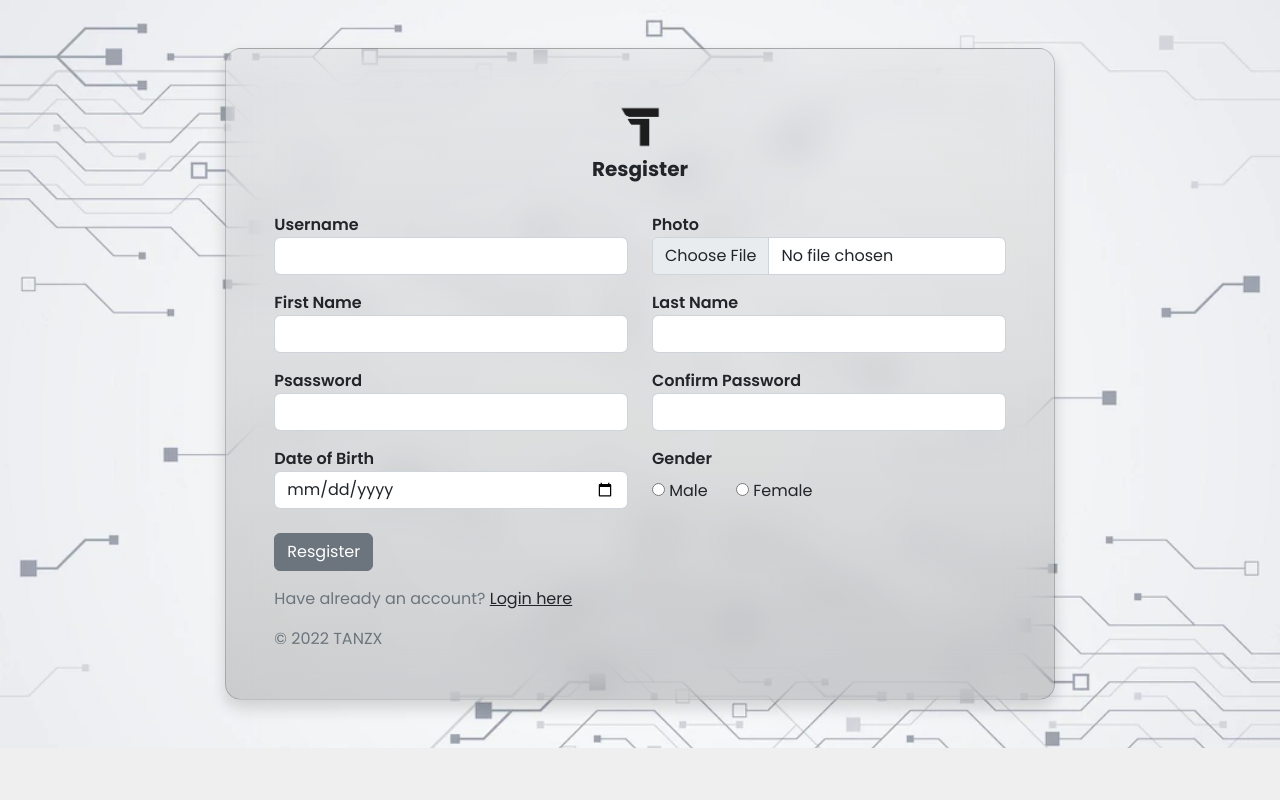
After one commit to tanzhenxun/tanzhenxun.github.io, a PHP site: page /register.php in a window 1280 px wide. The commit adds this page. Run offline with PHP 8.4, Linux system fonts and the light colour scheme; some libraries are stand-ins or nearby versions.

Commit message:
finish resgister

```diff
--- a/project/css/index.css
+++ b/project/css/index.css
@@ -4,6 +4,7 @@ body {
     display: flex;
     min-height: 100vh;
     flex-direction: column;
+    font-family: 'Poppins', sans-serif;
 }
 
 .full_page{
--- a/project/customer_create.php
+++ b/project/customer_create.php
@@ -233,9 +233,7 @@ include 'logincheck.php';
                                                                                                 if ($_POST['gender'] == "female") {
                                                                                                     echo "checked";
                                                                                                 }
-                                                                                            }else{
-                                                                                                echo "";
-                                                                                            } ?>>
+                                                                                            }?>>
                         <label for="gender">Female</label>
                     </td>
                 </tr>
--- a/project/logincheck.php
+++ b/project/logincheck.php
@@ -2,6 +2,6 @@
 session_start();
 
 if (!isset($_SESSION["login"])){
-    header("Location: login.php?error=Please make sure you login first");
+    header("Location: login.php?action=logincheck");
 }
 ?>
--- a/project/logout.php
+++ b/project/logout.php
@@ -3,7 +3,7 @@ session_start();
 
 session_unset();
 session_destroy();
-header("Location: login.php?error=Please login again");
+header("Location: login.php?action=logout");
 
 
 ?>
--- /dev/null
+++ b/project/register.php
@@ -0,0 +1,244 @@
+<!doctype html>
+<html lang="en">
+
+<head>
+    <meta charset="utf-8">
+    <meta name="viewport" content="width=device-width, initial-scale=1">
+    <meta name="description" content="">
+    <meta name="author" content="Mark Otto, Jacob Thornton, and Bootstrap contributors">
+    <meta name="generator" content="Hugo 0.104.2">
+    <title>Resgiater</title>
+
+    <script src="https://kit.fontawesome.com/f9f6f2f33c.js" crossorigin="anonymous"></script>
+    <link href="https://cdn.jsdelivr.net/npm/bootstrap@5.2.2/dist/css/bootstrap.min.css" rel="stylesheet" integrity="sha384-Zenh87qX5JnK2Jl0vWa8Ck2rdkQ2Bzep5IDxbcnCeuOxjzrPF/et3URy9Bv1WTRi" crossorigin="anonymous">
+    <link rel="preconnect" href="https://fonts.googleapis.com">
+    <link rel="preconnect" href="https://fonts.gstatic.com" crossorigin>
+    <link href="https://fonts.googleapis.com/css2?family=Poppins:wght@300;400;500;600;700&display=swap" rel="stylesheet">
+    <link rel="stylesheet" href="css/index.css">
+</head>
+
+<body>
+    <div class=" login-bg">
+        <div class="container-fluid py-5 h-100 ">
+            <div class="row d-flex justify-content-center align-items-center h-100">
+                <div class="col-12 col-lg-8">
+                    <div class="card shadow-2-strong shadow" style="border-radius: 1rem;">
+                        <div class="card-body p-sm-5 p-4 ">
+                            <div class="text-center">
+                                <img src="images/tanzxlogo.png" alt="Tanzx Logo" class="logo text-center">
+                                <h5 class="mb-3 fw-bold">Resgister</h5>
+                            </div>
+                            <?php
+                    if ($_POST) {
+                        include 'config/database.php';
+                        $username = $_POST['username'];
+                        $password = $_POST['password'];
+                        $firstname = $_POST['firstname'];
+                        $lastname = $_POST['lastname'];
+                        $date_of_birth = $_POST['date_of_birth'];
+                        $confirm_password = $_POST['confirm_password'];
+
+                        // new 'image' field
+                        $image = !empty($_FILES["image"]["name"])
+                            ? sha1_file($_FILES['image']['tmp_name']) . "-" . basename($_FILES["image"]["name"])
+                            : "NULL";
+                        $image = htmlspecialchars(strip_tags($image));
+
+                        $uppercase = preg_match('@[A-Z]@', $password);
+                        $lowercase = preg_match('@[a-z]@', $password);
+                        $number    = preg_match('@[0-9]@', $password);
+
+                        // error message is empty
+                        $file_upload_error_messages = "";
+
+                        if ($username == "" || $password == "" || $confirm_password == "" || $firstname == "" || $lastname == "" || $account_status == "" || $date_of_birth == "" || empty($POST['gender'])) {
+                            echo "<div class='alert alert-danger'>Please make sure all fields are not emplty!</div>";
+                        } else {
+                            if (strlen($username) >= 6) {
+                                if (strpos(trim($username), ' ')) {
+                                    $file_upload_error_messages .= "<div>Username should not contain whitespace!</div>";
+                                } else {
+                                    $username = $_POST['username'];
+                                }
+                            } else {
+                                $file_upload_error_messages .= "<div>Your username must contain at least 6 characters!</div>";
+                            }
+
+                            if (strlen($password) >= 8) {
+                                if ($uppercase || $lowercase || $number) {
+                                    if ($password !== $confirm_password) {
+                                        $file_upload_error_messages .= "<div>Passwords do not match, please type again.</div>";
+                                    } else {
+                                        $password = md5($_POST['password']);
+                                    }
+                                } else {
+                                    $file_upload_error_messages .= "<div>Your password must contain at least one uppercase, one lowercase and one number!</div>";
+                                }
+                            } else {
+                                $file_upload_error_messages .= "<div>Your password must contain at least 8 characters!</div>";
+                            }
+
+
+
+                            $now_date = date('Y-m-d');
+                            $diff = date_diff(date_create($now_date), date_create($date_of_birth));
+                            $year = (int)$diff->format("%R%y");
+
+                            if ($year >= -18) {
+                                $file_upload_error_messages .= "<div>You must be above 18 age old!</div>";
+                            } else {
+                                $date_of_birth = $_POST['date_of_birth'];
+                            }
+
+                            // now, if image is not empty, try to upload the image
+                            if ($image && $image != "NULL") {
+
+                                // upload to file to folder
+                                $target_directory = "upload_customer/";
+                                $target_file = $target_directory . $image;
+                                $file_type = pathinfo($target_file, PATHINFO_EXTENSION);
+
+                                // make sure that file is a real image
+                                $check = getimagesize($_FILES["image"]["tmp_name"]);
+                                if ($check !== false) {
+                                    // submitted file is an image
+                                    // make sure certain file types are allowed
+                                    $allowed_file_types = array("jpg", "jpeg", "png", "gif");
+                                    if (!in_array($file_type, $allowed_file_types)) {
+                                        $file_upload_error_messages .= "<div>Only JPG, JPEG, PNG, GIF files are allowed.</div>";
+                                    }
+                                    // make sure file does not exist
+                                    if (file_exists($target_file)) {
+                                        $file_upload_error_messages .= "<div>Image already exists. Try to change file name.</div>";
+                                    }
+                                    // make sure submitted file is not too large, can't be larger than 1 MB
+                                    if ($_FILES['image']['size'] > (1024000)) {
+                                        $file_upload_error_messages .= "<div>Image must be less than 1 MB in size.</div>";
+                                    }
+                                    // make sure the 'uploads' folder exists
+                                    // if not, create it
+                                    if (!is_dir($target_directory)) {
+                                        mkdir($target_directory, 0777, true);
+                                    }
+                                } else {
+                                    $file_upload_error_messages .= "<div>Submitted file is not an image.</div>";
+                                }
+                                // if $file_upload_error_messages is still empty
+                                if (empty($file_upload_error_messages)) {
+                                    // it means there are no errors, so try to upload the file
+                                    if (!move_uploaded_file($_FILES["image"]["tmp_name"], $target_file)) {
+                                        // it means photo was uploaded
+                                        $file_upload_error_messages .= "<div>Unable to upload photo.</div>";
+                                    }
+                                }
+                            }
+
+
+                            if (!empty($file_upload_error_messages)) {
+                                echo "<div class='alert alert-danger'>";
+                                echo "<div>{$file_upload_error_messages}</div>";
+                                echo "</div>";
+                            } else {
+                                try {
+                                    // insert query
+                                    $query = "INSERT INTO customers SET username=:username, password=:password, firstname=:firstname, lastname=:lastname, gender=:gender, date_of_birth=:date_of_birth, account_status=:account_status, register_date=:register_date, image_cus=:image_cus";
+                                    // prepare query for execution
+                                    $stmt = $con->prepare($query);
+                                    $gender = $_POST['gender'];
+                                    $account_status = 'active';
+
+                                    // bind the parameters
+                                    $stmt->bindParam(':username', $username);
+                                    $stmt->bindParam(':password', $password);
+                                    $stmt->bindParam(':firstname', $firstname);
+                                    $stmt->bindParam(':lastname', $lastname);
+                                    $register_date = date('Y-m-d H:i:s'); // get the current date and time
+                                    $stmt->bindParam(':register_date', $register_date);
+                                    $stmt->bindParam(':gender', $gender);
+                                    $stmt->bindParam(':date_of_birth', $date_of_birth);
+                                    $stmt->bindParam(':account_status', $account_status);
+                                    $stmt->bindParam(':image_cus', $image);
+                                    // Execute the query
+                                    if ($stmt->execute()) {
+                                        header('Location:login.php?action=sucessful');
+                                        echo "<div class='alert alert-success'>Record was saved.</div>";
+                                    } else {
+                                        echo "<div class='alert alert-danger'>Unable to save record.</div>";
+                                    }
+                                }
+                                // show error
+                                catch (PDOException $exception) {
+                                    die('ERROR: ' . $exception->getMessage());
+                                }
+                            }
+                        }
+                    }
+
+                    ?>
+                            <form action="<?php echo $_SERVER["PHP_SELF"]; ?>" method="POST" enctype="multipart/form-data">
+                                <div class="row mb-3 pt-3">
+                                    <div class="form-outline text-start col-sm-6 col-12">
+                                        <label for="username" class="fw-semibold">Username</label>
+                                        <input type="type" id="username" name="username" class="form-control form-control-md" />
+                                    </div>
+                                    <div class="form-outline text-start col-sm-6 col-12">
+                                        <label for="image" class="fw-semibold">Photo</label>
+                                        <input type='file' id='image' name='image' class="form-control form-control-md" />
+                                    </div>
+                                </div>
+                                <div class="row mb-3 ">
+                                    <div class="form-outline text-start col-sm-6 col-12">
+                                        <label for="firstname" class="fw-semibold">First Name</label>
+                                        <input type="type" id="firstname" name="firstname" class="form-control form-control-md" />
+                                    </div>
+                                    <div class="form-outline text-start col-sm-6 col-12 mt-3 mt-sm-0">
+                                        <label for="lastname" class="fw-semibold">Last Name</label>
+                                        <input type="type" id="lastname" name="lastname" class="form-control form-control-md" />
+                                    </div>
+                                </div>
+                                <div class="row mb-3">
+                                    <div class="form-outline text-start col-sm-6 col-12">
+                                        <label for="password" class="fw-semibold">Psassword</label>
+                                        <input type="password" id="password" name="password" class="form-control form-control-md" />
+                                    </div>
+                                    <div class="form-outline  text-start col-sm-6 col-12 mt-3 mt-sm-0">
+                                        <label for="confirm_password" class="fw-semibold">Confirm Password</label>
+                                        <input type="password" id="confirm_password" name="confirm_password" class="form-control form-control-md" />
+                                    </div>
+                                </div>
+                                <div class="row mb-4">
+                                    <div class="form-outline text-start col-sm-6 col-12">
+                                        <label for="date_of_birth" class="fw-semibold">Date of Birth</label>
+                                        <input type="date" id="date_of_birth" name="date_of_birth" class="form-control form-control-md" />
+                                    </div>
+                                    <div class="form-outline  text-start col-sm-6 col-12 mt-3 mt-sm-0">
+                                        <div class="fw-semibold">Gender</div>
+                                        <div class="mt-2 me-2">
+                                            <input type="radio" name="gender" value="male" class="">
+                                            <label for="gender" class="me-4">Male</label>
+                                            <input type="radio" name="gender" value="female" class="">
+                                            <label for="gender">Female</label>
+                                        </div>
+                                    </div>
+                                </div>
+                                <div class="text-center text-sm-start">
+                                    <button type="submit" class="btn btn-secondary btn-md btn-block">Resgister</button>
+
+                                    <div class="mt-3 mb-3 text-muted">Have already an account? <a href="register.php" class=" text-dark">Login here</a></div>
+
+                                    <div class="mt-3 text-muted">&copy; 2022 TANZX</div>
+                                </div>
+                            </form>
+                        </div>
+                    </div>
+
+                </div>
+            </div>
+        </div>
+    </div>
+
+
+    <script src="https://cdn.jsdelivr.net/npm/bootstrap@5.2.2/dist/js/bootstrap.bundle.min.js" integrity="sha384-OERcA2EqjJCMA+/3y+gxIOqMEjwtxJY7qPCqsdltbNJuaOe923+mo//f6V8Qbsw3" crossorigin="anonymous"></script>
+</body>
+
+</html>
```
Also changed, not shown: project/login.php (+19 -10 lines).
